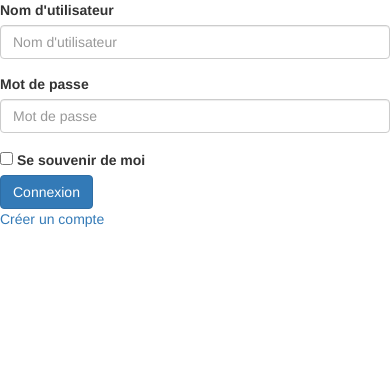
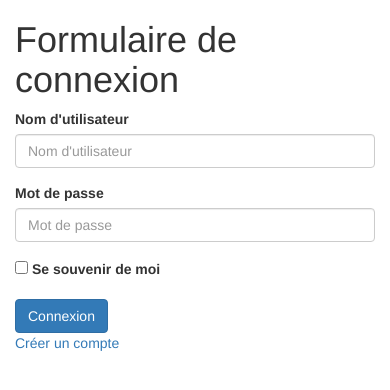
Before and after one commit to learnandplay/website, a Django app: page /backoffice/login/ in a window 390 px wide. Shown: the top 390 px of the page. Run offline with Django 3.2, Linux system fonts and the light colour scheme; some libraries are stand-ins or nearby versions.

Commit message:
responsive all forms on the backoffice

```diff
--- a/lp_website/backoffice/templates/backoffice/base.html
+++ b/lp_website/backoffice/templates/backoffice/base.html
@@ -14,6 +14,8 @@
   </head>
 
   <body>
-    {% block content %}{% endblock content %}
+    <div class="container">
+      {% block content %}{% endblock content %}
+    </div>
   </body>
 </html>
--- a/lp_website/backoffice/templates/backoffice/login.html
+++ b/lp_website/backoffice/templates/backoffice/login.html
@@ -4,9 +4,14 @@
 {% block title %}Connexion{% endblock title %}
 
 {% block content %}
-<form id="login_form" method="post" action="/backoffice/login/">
+<h1>
+  Formulaire de connexion
+</h1>
+<form role="form" id="login_form" method="post" action="/backoffice/login/">
   {% csrf_token %}
-  {% bootstrap_form login_form %}
+  <div class="form-group">
+    {% bootstrap_form login_form %}
+  </div>
   {% buttons %}
   <button type="submit" name="submit" class="btn btn-primary">Connexion</button>
   {% endbuttons %}
--- a/lp_website/backoffice/templates/backoffice/register.html
+++ b/lp_website/backoffice/templates/backoffice/register.html
@@ -10,6 +10,9 @@
 {% block title %}Création de compte{% endblock title %}
 
 {% block content %}
+<h1>
+  Création de compte
+</h1>
 {% if registered %}
 Vous êtes enregistré. <a href="{% url 'backoffice:login' %}">Se connecter</a>
 {% else %}
```
